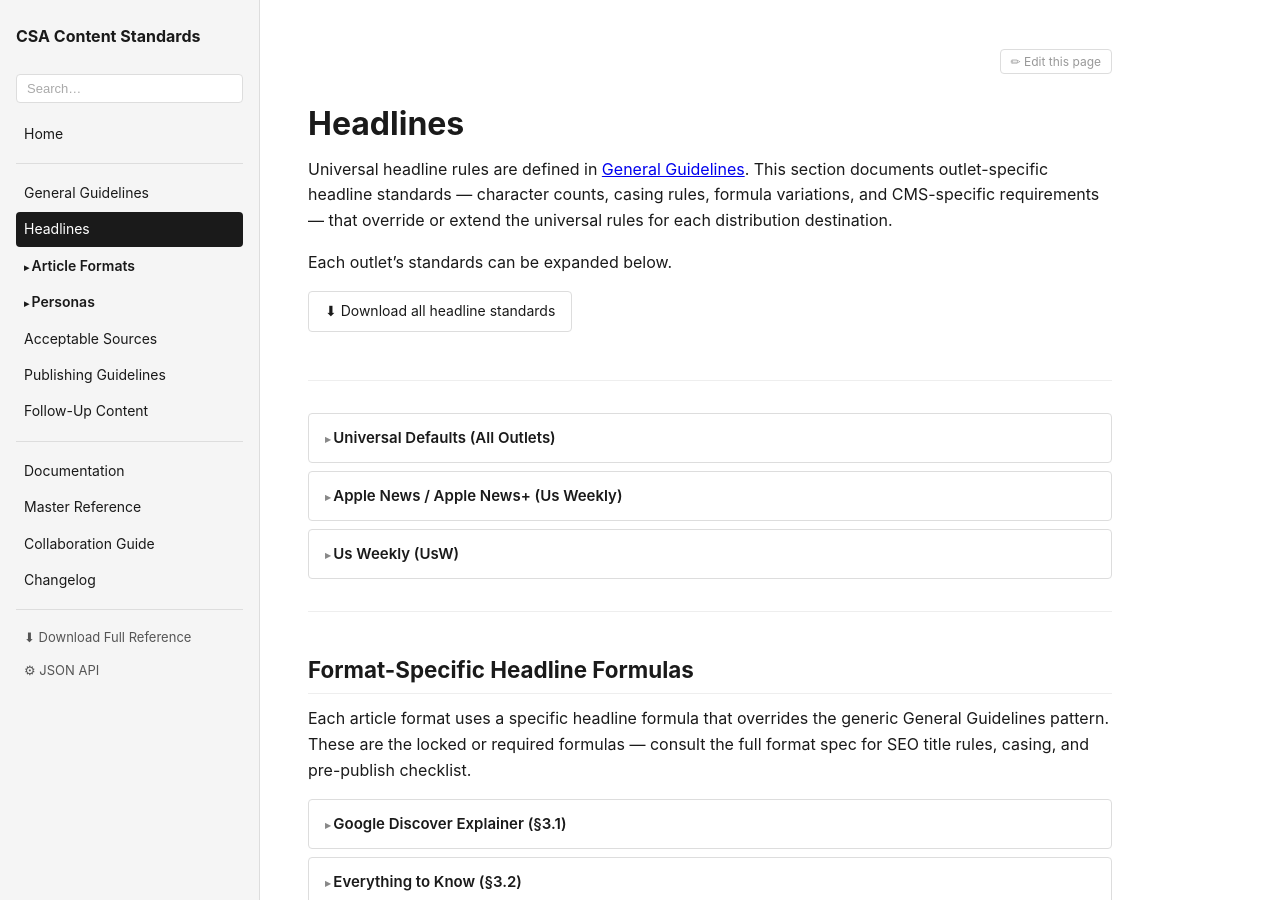
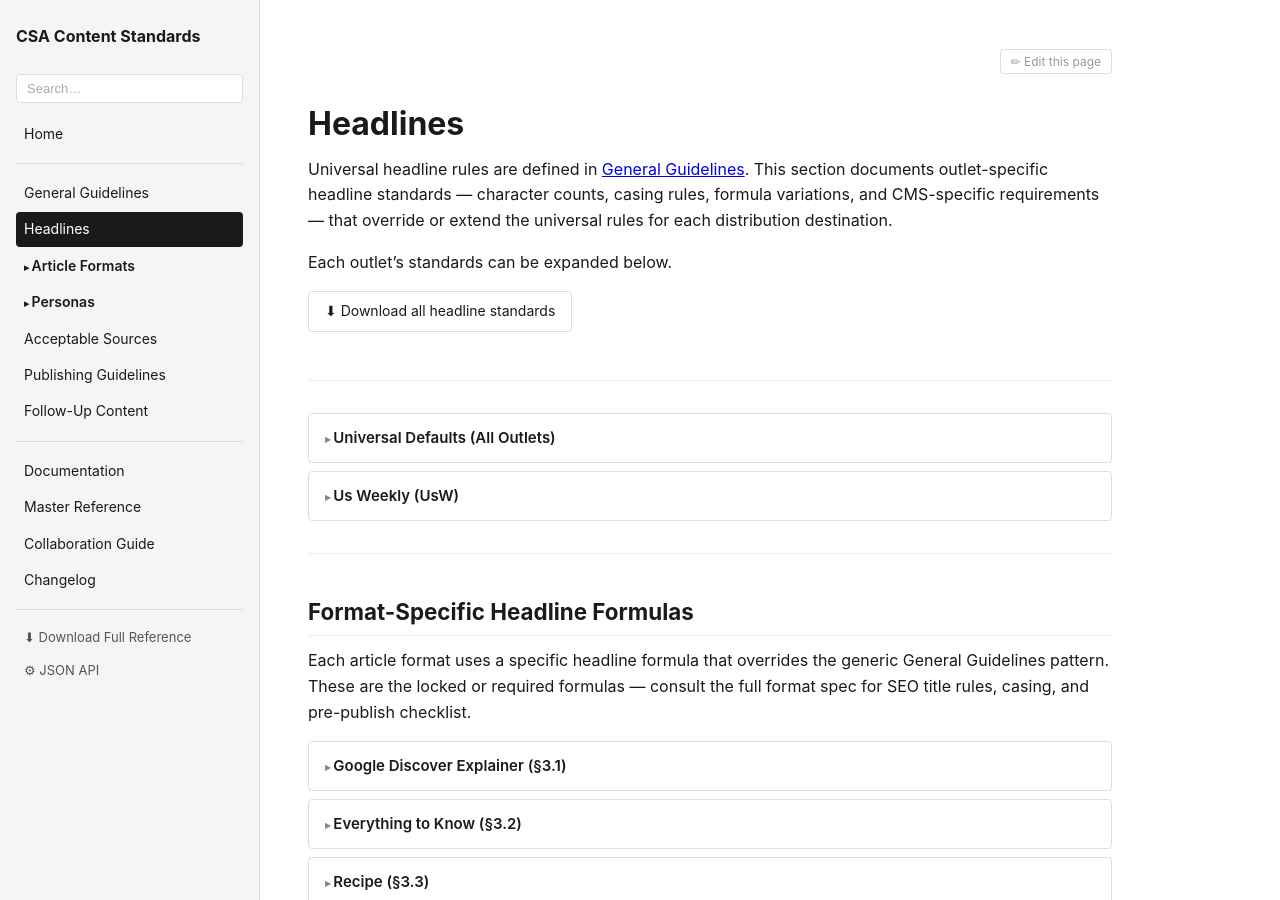
Before and after one commit to piercewilliams/csa-content-standards, a Jekyll site: the page built from docs/headlines.md, in a window 1280 px wide and 900 px high. Built offline with Jekyll 4.4.1, drawn with Linux system fonts in a browser that asks for light colours; a script that is not in the unit is left out; some of the changed lines change nothing that is shown.

Commit message:
Update headlines.md

```diff
--- a/docs/headlines.md
+++ b/docs/headlines.md
@@ -40,34 +40,6 @@
 
 ### Additional Rules
 - See General Guidelines §1.3 for explicit language prohibitions that apply to all headlines
-
-</details>
-
-<details markdown="1">
-<summary>Apple News / Apple News+ (Us Weekly)</summary>
-
-*Vertical:* All verticals
-
-### Character Counts
-- **Headline (H1):** 80–100 characters
-- **SEO Title:** 50–70 characters
-- **Promo/Homepage Title:** 70–75 characters
-- **Meta Description:** 100–155 characters
-
-### Casing Rules
-- Title case (same as Us Weekly default) — capitalize all major words
-
-### Formula Variations
-- Inherits universal defaults from General Guidelines §1.2
-- No Apple News-specific formula required — apply standard General Guidelines headline patterns
-
-### CMS-Specific Notes
-- See Publishing Guidelines §6.3 for Apple News distribution requirements
-
-### Additional Rules
-- **Headline length 80–139 characters is the documented performance sweet spot for Apple News.** Source: flatplan.io analysis of ~15,000 articles across 10 publishers (February performance data). Articles were measured as a percentage above or below each publisher's baseline average; editor-featured articles excluded as anomalies.
-- The universal H1 default (80–100 characters) falls within this range. Apple News performance data shows strong results across the full 80–139 span, but the team standard caps at 100.
-- Headlines below 80 characters or above 139 characters underperform relative to the publisher baseline.
 
 </details>
 
@@ -149,6 +121,13 @@
 - Onpage hed = **Add title** field
 - Promo hed = **Promo Title** field (used on homepage/tag pages and sometimes social)
 - SEO hed = **SEO title** field in the Yoast SEO panel (also sets the story URL/slug)
+
+### Apple News / Apple News+
+
+- Inherits all UsW character counts and casing rules above
+- No Apple News-specific formula required — apply standard General Guidelines headline patterns
+- See Publishing Guidelines §6.3 for Apple News distribution requirements
+- **Performance note:** Headline length 80–139 characters is the documented performance sweet spot for Apple News. Source: flatplan.io analysis of ~15,000 articles across 10 publishers (February performance data). The UsW standard (80–100) falls within this range. Headlines below 80 or above 139 underperform relative to publisher baseline.
 
 </details>
 
```
